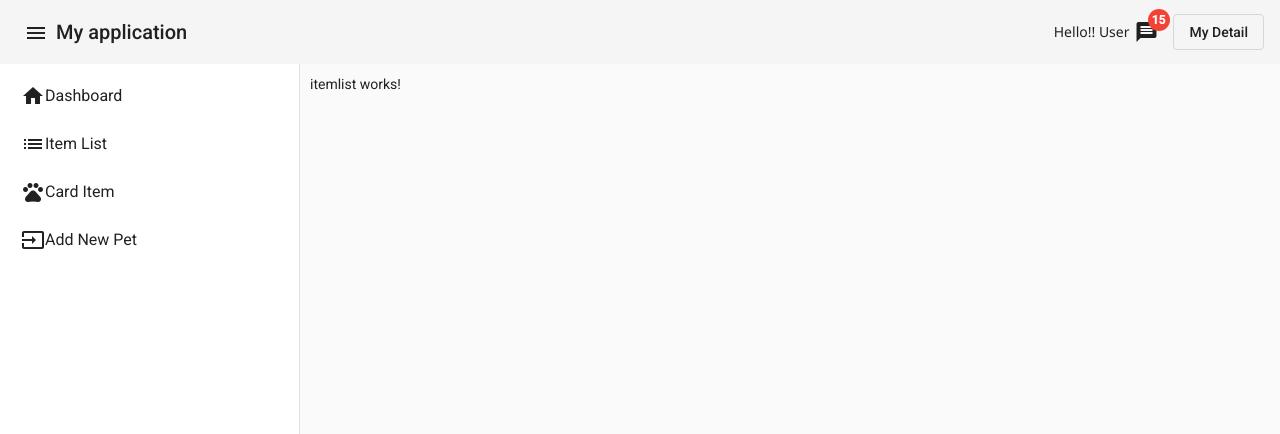
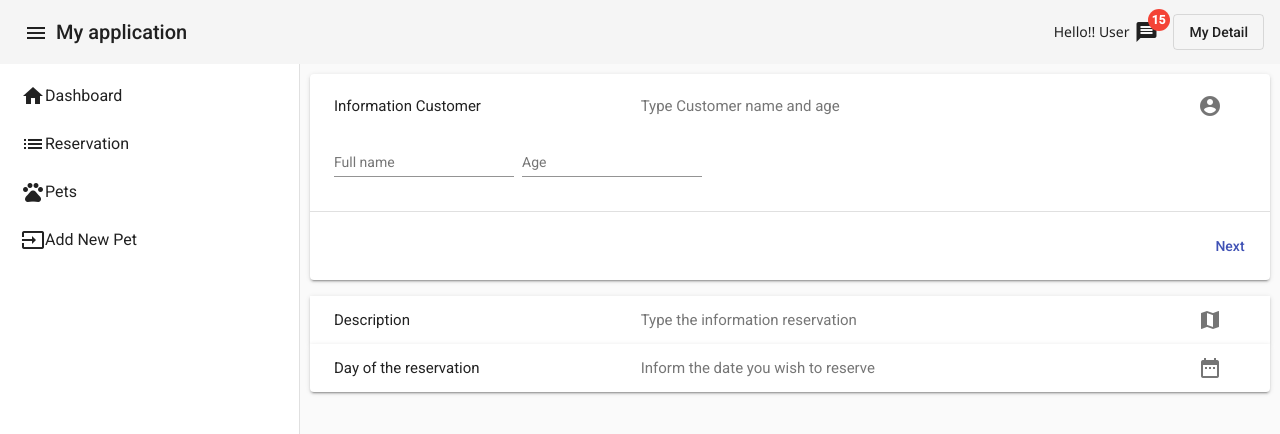
Before and after one commit to diamondPhan/Material-demo, an Angular app: page /itemlist in a window 1280 px wide. Shown: the top 434 px of the page. Built offline with nearby package versions, Linux system fonts and the light colour scheme.

Commit message:
update form, accordion

```diff
--- a/src/app/addnewpet/addnewpet.component.css
+++ b/src/app/addnewpet/addnewpet.component.css
@@ -19,3 +19,6 @@ ul {
   list-style-type: none;
   margin-top: 4px;
 }
+.addPet{
+  margin: 0 50px;
+}
--- a/src/app/addnewpet/addnewpet.component.html
+++ b/src/app/addnewpet/addnewpet.component.html
@@ -1,3 +1,4 @@
+<div class="addPet">
 <h1>Add New Pet</h1>
 <!-- <div class="card" >
     <div class="card-header">
@@ -31,18 +32,18 @@
   <mat-form-field appearance="fill">
     <mat-label>Pet Name</mat-label>
     <input matInput>
-  </mat-form-field>
+  </mat-form-field><br>
   <mat-form-field appearance="fill">
     <mat-label>Pet type</mat-label>
     <mat-select>
       <mat-option value="one">Shiba</mat-option>
       <mat-option value="two">Alaska</mat-option>
     </mat-select>
-  </mat-form-field>
+  </mat-form-field><br>
   <mat-form-field appearance="fill">
     <mat-label>Description</mat-label>
     <textarea matInput></textarea>
-  </mat-form-field>
+  </mat-form-field><br>
 
   <mat-radio-group aria-label="Select an option">
       <mat-label>Choose gender:</mat-label><br>
@@ -51,7 +52,7 @@
   </mat-radio-group>
 
   <section class="example-section">
-    <mat-checkbox class="example-margin">Vaccination</mat-checkbox>
+    <mat-label class="example-margin">Injected Vaccination</mat-label>
     <ul>
         <li>
           <mat-checkbox>Vaccine A</mat-checkbox>
@@ -65,4 +66,10 @@
 
       </ul>
   </section>
+  <section>
+  <mat-slide-toggle>
+    Promotion
+  </mat-slide-toggle>
+</section>
   <!-- form input end -->
+</div>
--- a/src/app/app.component.html
+++ b/src/app/app.component.html
@@ -21,13 +21,13 @@
         <mat-icon>home</mat-icon>
         Dashboard
       </a>
-      <a mat-list-item href="">
+      <a mat-list-item href="/itemlist">
         <mat-icon class="icon-sidenav">list</mat-icon>
-        <span>Item List</span>
+        <span>Reservation</span>
       </a>
       <a mat-list-item href="/card">
         <mat-icon class="icon-sidenav">pets</mat-icon>
-        <span>Card Item</span>
+        <span>Pets</span>
       </a>
       <a mat-list-item href="/addnewpet">
         <mat-icon class="icon-sidenav">input</mat-icon>
--- a/src/app/dashboard/dashboard.component.html
+++ b/src/app/dashboard/dashboard.component.html
@@ -1,6 +1,6 @@
 <mat-form-field>
   <mat-label>Filter</mat-label>
-  <input matInput  placeholder="Ex. Mia" #input>
+  <input matInput (keyup)="applyFilter($event)" placeholder="Ex. Mia" #input>
 </mat-form-field>
 
 <div class="mat-elevation-z8">
--- a/src/app/itemlist/itemlist.component.css
+++ b/src/app/itemlist/itemlist.component.css
@@ -0,0 +1,13 @@
+.example-headers-align .mat-expansion-panel-header-title,
+.example-headers-align .mat-expansion-panel-header-description {
+  flex-basis: 0;
+}
+
+.example-headers-align .mat-expansion-panel-header-description {
+  justify-content: space-between;
+  align-items: center;
+}
+
+.example-headers-align .mat-form-field + .mat-form-field {
+  margin-left: 8px;
+}
--- a/src/app/itemlist/itemlist.component.html
+++ b/src/app/itemlist/itemlist.component.html
@@ -1 +1,79 @@
-<p>itemlist works!</p>
+<mat-accordion class="example-headers-align">
+    <mat-expansion-panel [expanded]="step === 0" (opened)="setStep(0)" hideToggle>
+      <mat-expansion-panel-header>
+        <mat-panel-title>
+          Information Customer
+        </mat-panel-title>
+        <mat-panel-description>
+          Type Customer name and age
+          <mat-icon>account_circle</mat-icon>
+        </mat-panel-description>
+      </mat-expansion-panel-header>
+
+      <mat-form-field>
+        <mat-label>Full name</mat-label>
+        <input matInput>
+      </mat-form-field>
+
+      <mat-form-field>
+        <mat-label>Age</mat-label>
+        <input matInput type="number" min="1">
+      </mat-form-field>
+  <!-- #docregion action-bar -->
+      <mat-action-row>
+        <button mat-button color="primary" (click)="nextStep()">Next</button>
+      </mat-action-row>
+  <!-- #enddocregion action-bar -->
+    </mat-expansion-panel>
+
+    <mat-expansion-panel [expanded]="step === 1" (opened)="setStep(1)" hideToggle>
+      <mat-expansion-panel-header>
+        <mat-panel-title>
+          Description
+        </mat-panel-title>
+        <mat-panel-description>
+          Type the information reservation
+          <mat-icon>map</mat-icon>
+        </mat-panel-description>
+      </mat-expansion-panel-header>
+
+      <mat-form-field>
+        <mat-label>Description</mat-label>
+        <input matInput>
+      </mat-form-field>
+
+      <mat-action-row>
+        <button mat-button color="warn" (click)="prevStep()">Previous</button>
+        <button mat-button color="primary" (click)="nextStep()">Next</button>
+      </mat-action-row>
+    </mat-expansion-panel>
+
+    <mat-expansion-panel [expanded]="step === 2" (opened)="setStep(2)" hideToggle>
+      <mat-expansion-panel-header>
+        <mat-panel-title>
+          Day of the reservation
+        </mat-panel-title>
+        <mat-panel-description>
+          Inform the date you wish to reserve
+          <mat-icon>date_range</mat-icon>
+        </mat-panel-description>
+      </mat-expansion-panel-header>
+
+      <mat-form-field>
+        <mat-label>Date</mat-label>
+        <input matInput [matDatepicker]="picker" (focus)="picker.open()" readonly>
+      </mat-form-field>
+      <mat-datepicker #picker></mat-datepicker>
+
+      <mat-action-row>
+        <button mat-button color="warn" (click)="prevStep()">Previous</button>
+        <button mat-button color="primary" (click)="nextStep()">End</button>
+      </mat-action-row>
+    </mat-expansion-panel>
+
+  </mat-accordion>
+
+
+  <!-- Copyright 2020 Google LLC. All Rights Reserved.
+      Use of this source code is governed by an MIT-style license that
+      can be found in the LICENSE file at http://angular.io/license -->
--- a/src/app/itemlist/itemlist.component.ts
+++ b/src/app/itemlist/itemlist.component.ts
@@ -11,5 +11,17 @@ export class ItemlistComponent implements OnInit {
 
   ngOnInit(): void {
   }
+  step = 0;
 
+  setStep(index: number) {
+    this.step = index;
+  }
+
+  nextStep() {
+    this.step++;
+  }
+
+  prevStep() {
+    this.step--;
+  }
 }
```
